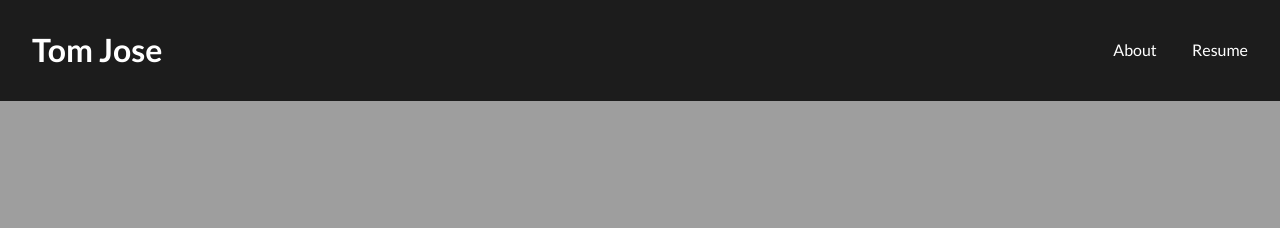
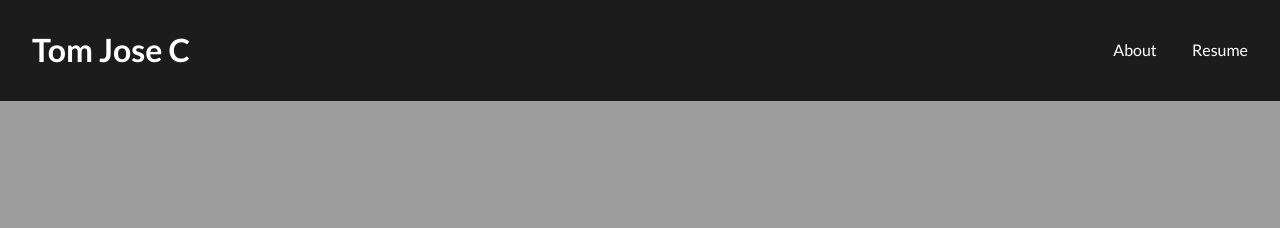
Before and after one commit to tomchoondal/tomchoondal.github.io, a Jekyll site: the page built from index.html, in a window 1280 px wide. Shown: the top 228 px of the page. Built offline with Jekyll 4.4.1, drawn with Linux system fonts in a browser that asks for light colours; the list of posts is cut into pages by our own code.

Commit message:
Update _config.yml

```diff
--- a/_config.yml
+++ b/_config.yml
@@ -1,5 +1,5 @@
-logo: Tom Jose
-title: Tom Jose
+logo: Tom Jose C
+title: Tom Jose C
 description: > # this means to ignore newlines until "baseurl:"
   Write an awesome description for your new site here. You can edit this
   line in _config.yml. It will appear in your document head meta (for
```
